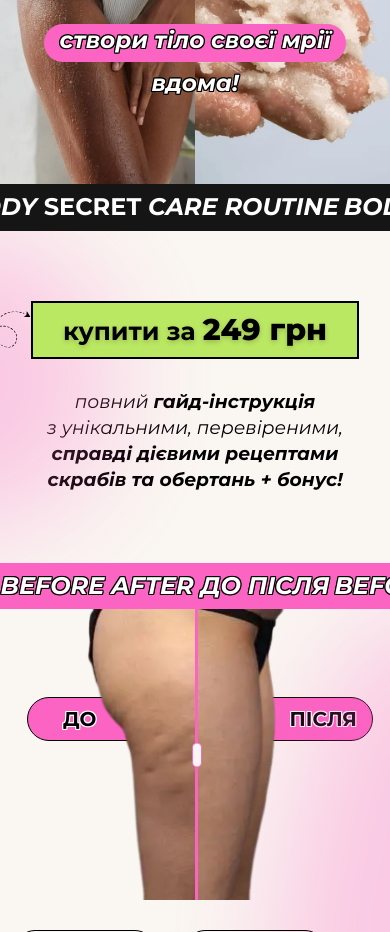
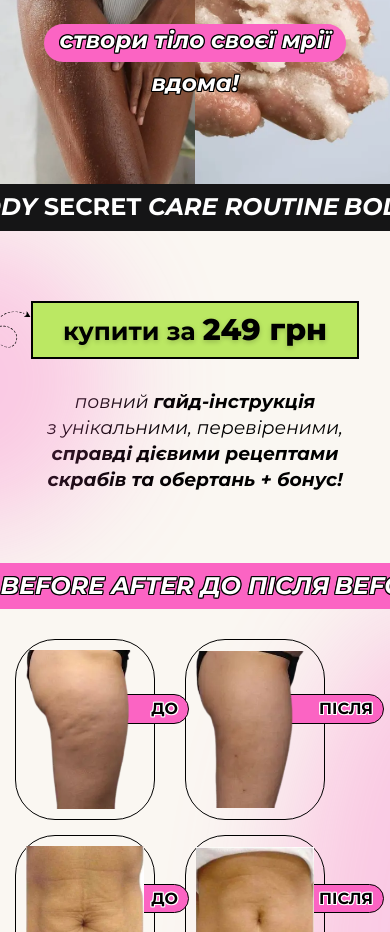
Before and after one commit to limanski-valera/body-secret, a plain HTML site: page index.html in a window 390 px wide. Shown: the part 168-1100 px from the top of the page. Drawn offline with Linux system fonts and the light colour scheme.

Commit message:
Update 2024-03-15T15:30:28.727Z

```diff
--- a/css/style.css
+++ b/css/style.css
@@ -433,6 +433,8 @@ body::after {
   overflow: hidden;
   color: #fff;
   padding: 0.625rem 0;
+  position: relative;
+  z-index: 4;
 }
 .marquee.pink {
   background-color: #fb64c3;
@@ -1041,6 +1043,7 @@ body::after {
 }
 
 .ba {
+  padding-top: 1.875rem;
   padding-bottom: 2.5rem;
   position: relative;
   overflow: hidden;
@@ -1060,6 +1063,11 @@ body::after {
 }
 .ba__item:not(:last-child) {
   margin-bottom: 1.875rem;
+}
+@media (max-width: 47.99875em) {
+  .ba__item:not(:last-child) {
+    margin-bottom: 0.9375rem;
+  }
 }
 
 .before-after {
@@ -1197,7 +1205,7 @@ body::after {
 .another-before-after__image {
   padding: 1.5625rem;
   border: 1px solid #000;
-  border-radius: 35px;
+  border-radius: 60px;
   position: relative;
   flex: 0 0 calc((100% - 1.875rem) / 2);
   display: flex;
@@ -1207,7 +1215,7 @@ body::after {
 @media (max-width: 29.99875em) {
   .another-before-after__image {
     padding: 0.625rem;
-    border-radius: 20px;
+    border-radius: 40px;
   }
 }
 .another-before-after__image::before {
@@ -1215,6 +1223,9 @@ body::after {
   padding: 0.625rem 2.1875rem 0.625rem 3.75rem;
   border-radius: 25px;
   border: 1px solid #000;
+  width: 70%;
+  display: flex;
+  justify-content: flex-end;
   z-index: 2;
   top: 30%;
   right: -60px;
@@ -1245,6 +1256,11 @@ body::after {
     font-size: 1rem;
   }
 }
+@media (max-width: 47.99875em) {
+  .another-before-after__image::before {
+    width: 100%;
+  }
+}
 @media (max-width: 29.99875em) {
   .another-before-after__image::before {
     padding: 0.3125rem 0.625rem 0.3125rem 3.75rem;
@@ -1255,7 +1271,7 @@ body::after {
 }
 @media (max-width: 29.99875em) {
   .another-before-after__image:first-child::before {
-    right: -45px;
+    right: -35px;
   }
 }
 .another-before-after__image:nth-child(2)::before {
@@ -1264,7 +1280,7 @@ body::after {
 }
 @media (max-width: 29.99875em) {
   .another-before-after__image:nth-child(2)::before {
-    right: -4.375rem;
+    right: -3.75rem;
   }
 }
 .another-before-after__image img {
--- a/index.html
+++ b/index.html
@@ -5,7 +5,7 @@
 	<title>Корекція фігури</title>
 	<meta charset="UTF-8" />
 	<meta name="format-detection" content="telephone=no" />
-	<link rel="stylesheet" href="css/style.min.css?_v=20240315151238" />
+	<link rel="stylesheet" href="css/style.min.css?_v=20240315173015" />
 	<link rel="icon" href="favicon.ico" />
 	<meta name="viewport" content="width=device-width, initial-scale=1.0" />
 	<meta name="description" content="Створи тіло своєї мрії" />
@@ -98,14 +98,22 @@
 			<div class="page__ba ba">
 				<div class="ba__container">
 					<div class="ba__items">
-						<div data-ba class="ba__item before-after">
-							<div data-ba-before class="before-after__item">
-								<picture><source srcset="img/before-01.webp" type="image/webp"><img src="img/before-01.png" alt="Before" /></picture>
+						<!-- <div data-ba class="ba__item before-after">
+                                <div data-ba-before class="before-after__item">
+                                    <picture><source srcset="img/before-01.webp" type="image/webp"><img src="img/before-01.png" alt="Before" /></picture>
+                                </div>
+                                <div data-ba-after class="before-after__item">
+                                    <picture><source srcset="img/after-01.webp" type="image/webp"><img src="img/after-01.png" alt="After" /></picture>
+                                </div>
+                                <div data-ba-arrow class="before-after__arrow"></div>
+                            </div> -->
+						<div class="ba__item another-before-after">
+							<div class="another-before-after__image">
+								<picture><source srcset="img/before-01.webp" type="image/webp"><img src="img/before-01.png" alt="" /></picture>
 							</div>
-							<div data-ba-after class="before-after__item">
-								<picture><source srcset="img/after-01.webp" type="image/webp"><img src="img/after-01.png" alt="After" /></picture>
+							<div class="another-before-after__image">
+								<picture><source srcset="img/after-01.webp" type="image/webp"><img src="img/after-01.png" alt="" /></picture>
 							</div>
-							<div data-ba-arrow class="before-after__arrow"></div>
 						</div>
 						<div class="ba__item another-before-after">
 							<div class="another-before-after__image">
@@ -209,7 +217,7 @@
 		</footer>
 
 	</div>
-	<script src="js/app.min.js?_v=20240315151238"></script>
+	<script src="js/app.min.js?_v=20240315173015"></script>
 </body>
 
 </html>
```
Also changed, not shown: terms.html (+2 -2 lines), css/style.min.css.
